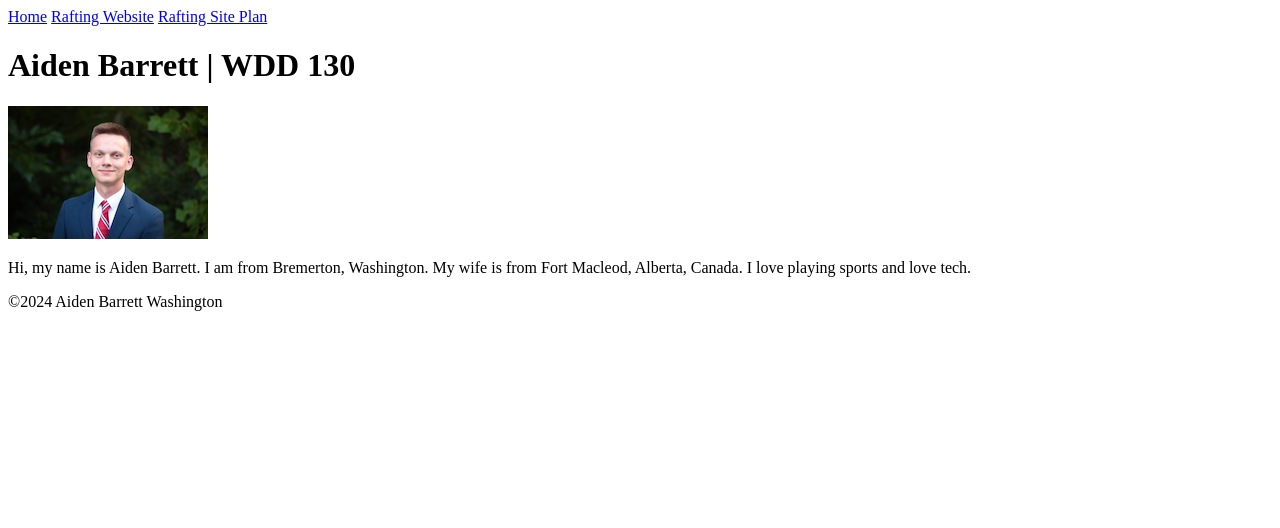
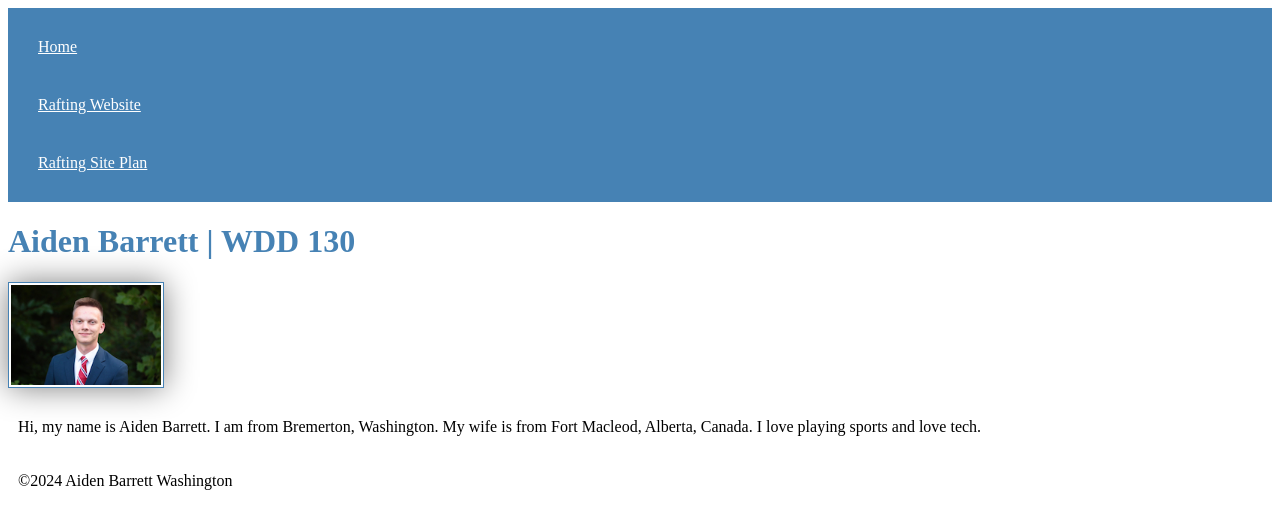
Before and after one commit to a-barret/wdd130, a plain HTML site: page index.html in a window 1280 px wide. Drawn offline with Linux system fonts and the light colour scheme.

Commit message:
adding CSS styling, description, and authorship

```diff
--- a/index.html
+++ b/index.html
@@ -4,6 +4,9 @@
         <meta charset="utf-8">
         <meta name="viewport" content="width=device-width,initial-scale=1.0">
         <title>Aiden Barrett | WDD 130</title>
+        <meta name="description" content="My name is Aiden Barrett. This homepage is meant to display what I am learning in WDD130: Web Fundamentals.">
+        <meta name="author" content="Aiden Barrett">
+        <link rel="stylesheet" href="styles/styles.css">
     </head>
     <body>
         <header>
--- /dev/null
+++ b/styles/styles.css
@@ -0,0 +1,26 @@
+nav {
+    background-color: steelblue;
+    padding: 10px;
+}
+
+nav a {
+    color: white;
+    display: block;
+    padding: 20px;
+}
+
+h1 {
+    color: steelblue;
+}
+
+img {
+    width: 150px;
+    height: auto;
+    border: 1px solid steelblue;
+    padding: 2px;
+    box-shadow: 0 0 30px gray;
+}
+
+p {
+    padding: 10px;
+}
```
